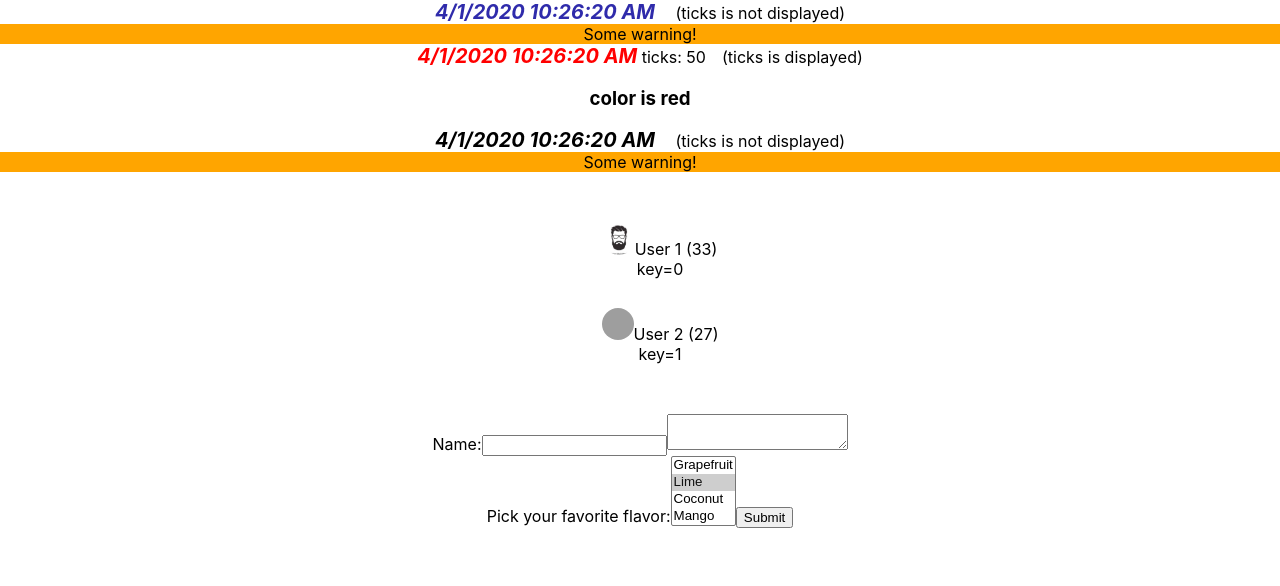
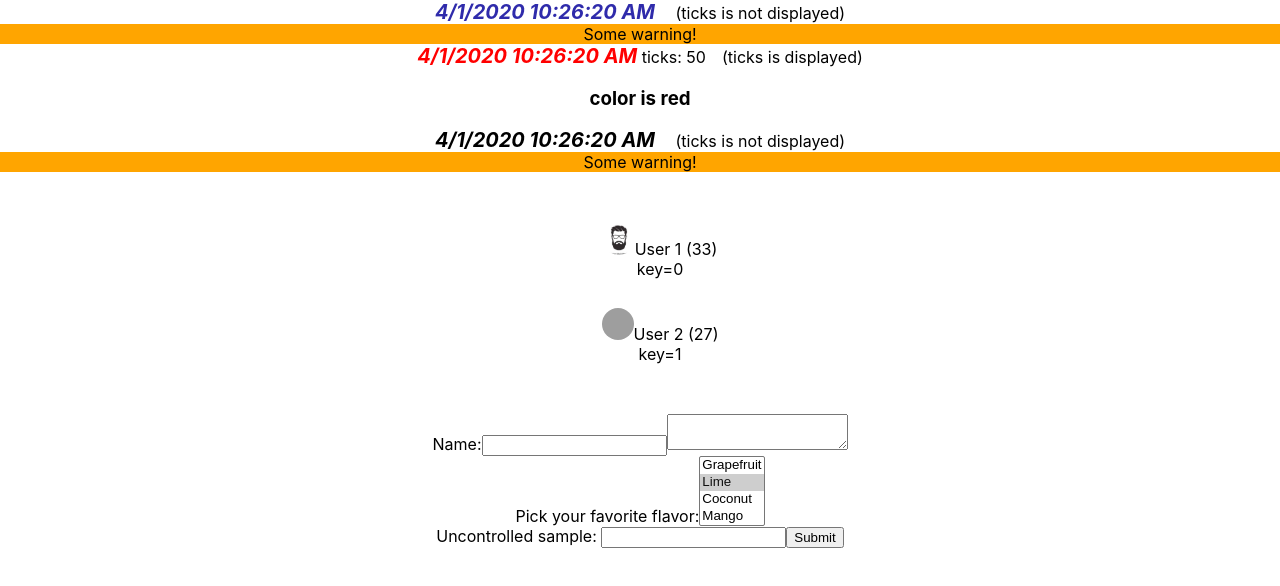
Before and after one commit to ereuven/learn_react, a React (Create React App) app: page / in a window 1280 px wide. Shown: the top 586 px of the page. Built offline with nearby package versions, Linux system fonts and the light colour scheme; grey boxes are pictures that could not be loaded.

Commit message:
uncontrolled reference

```diff
--- a/src/components/form/form.js
+++ b/src/components/form/form.js
@@ -8,6 +8,8 @@ export default class SampleForm extends React.Component {
 
         this.handleChange = this.handleChange.bind(this);
         this.handleSubmit = this.handleSubmit.bind(this);
+
+        this.uncontrolled_text = React.createRef();
     }
 
     handleChange(event) {
@@ -15,7 +17,7 @@ export default class SampleForm extends React.Component {
     }
 
     handleSubmit(event) {
-        alert('A name was submitted: ' + this.state.value + '\n' + 'selected: ' + this.state.selection);
+        alert('A name was submitted: ' + this.state.value + '\n' + 'selected: ' + this.state.selection + '\n' + 'Uncontrolled: ' + this.uncontrolled_text.current.value);
         event.preventDefault();
     }
 
@@ -38,6 +40,12 @@ export default class SampleForm extends React.Component {
                     </select>
                 </label>
 
+                <br/>
+
+                <label>
+                    Uncontrolled sample: <input type="text" ref={this.uncontrolled_text} />
+                </label>
+
                 <input type="submit" value="Submit" />
             </form>
         );
```
